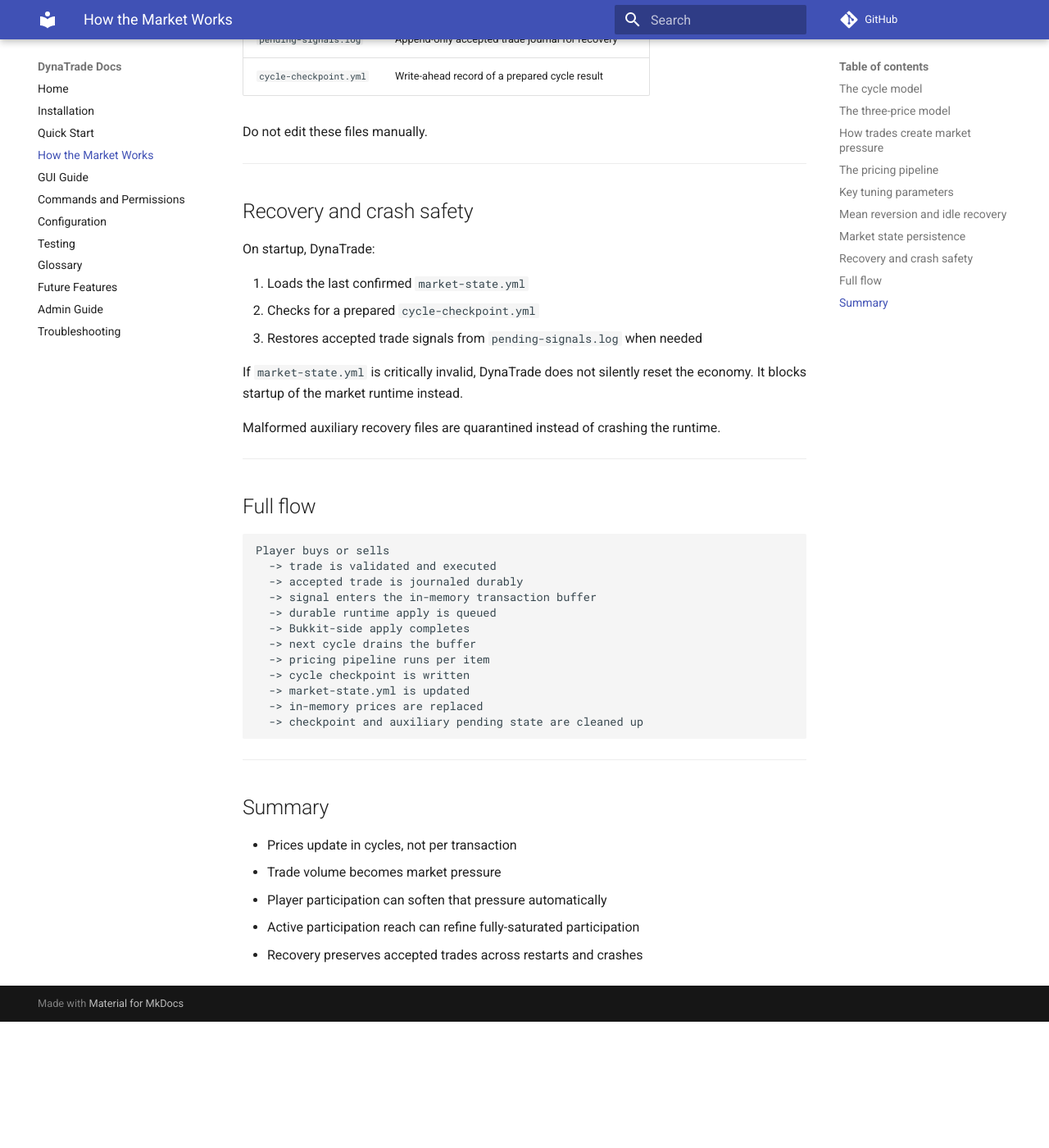
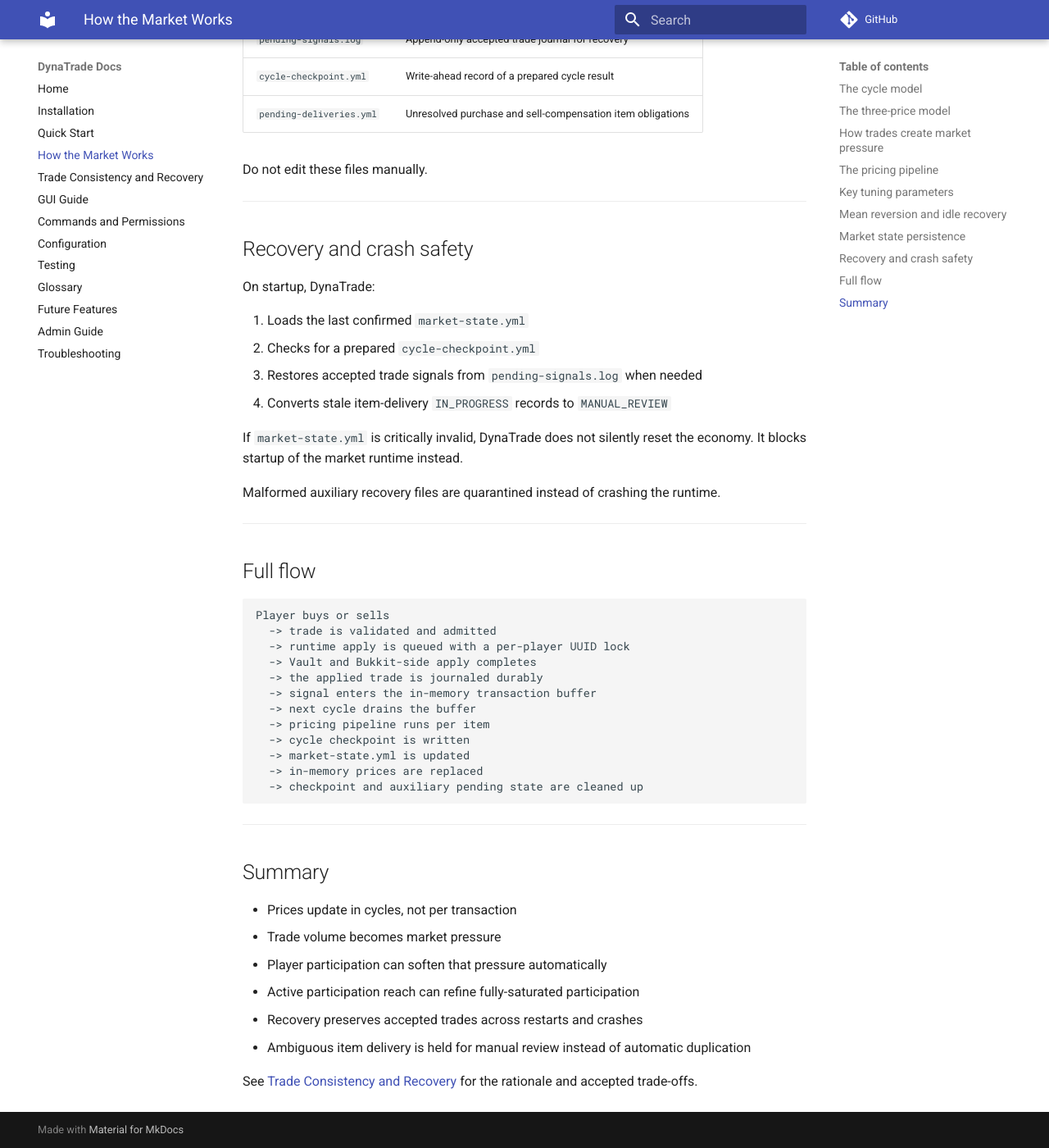
Before and after one commit to jeanmattcs/dynatrade-docs, an MkDocs documentation site: the page built from docs/How-the-Market-Works.md, in a window 1280 px wide and 1400 px high, scrolled down 4100 px. Shown: the whole window at 82% size. Built offline with MkDocs 1.6.1 and Material for MkDocs 9.7.7, drawn with Linux system fonts in a browser that asks for light colours; comment, search, counter and statistics services are not loaded; before the commit the page ends 5346 px from its top, so only the background shows below that.

Commit message:
docs(architecture): explain trade consistency and recovery
Problem:
Public architecture pages still showed journal and transaction-buffer publication before Bukkit/Vault apply, and they did not explain the pending delivery state machine.

Why it matters:
Operators and reviewers could reason from an obsolete crash model and assume automatic retry was safe for ambiguous deliveries.

What changed:
- Added a public Trade Consistency and Recovery decision page.
- Documented apply-before-signal ordering and its accepted market under-count trade-off.
- Documented pending delivery states, partial delivery, compensation, item policy, locks, capacity, and residual risks.
- Updated the market-flow page, home page, glossary, sidebar, and MkDocs navigation.

Validation:
- Verified all MkDocs navigation targets exist.
- Verified active public docs contain no old journal-before-apply pipeline.
- Ran git diff --check successfully.

````diff
--- a/docs/How-the-Market-Works.md
+++ b/docs/How-the-Market-Works.md
@@ -139,6 +139,7 @@ After every cycle, DynaTrade writes state to disk:
 | `pending-signals.yml` | Snapshot of accepted but not yet processed signals |
 | `pending-signals.log` | Append-only accepted trade journal for recovery |
 | `cycle-checkpoint.yml` | Write-ahead record of a prepared cycle result |
+| `pending-deliveries.yml` | Unresolved purchase and sell-compensation item obligations |
 
 Do not edit these files manually.
 
@@ -151,6 +152,7 @@ On startup, DynaTrade:
 1. Loads the last confirmed `market-state.yml`
 2. Checks for a prepared `cycle-checkpoint.yml`
 3. Restores accepted trade signals from `pending-signals.log` when needed
+4. Converts stale item-delivery `IN_PROGRESS` records to `MANUAL_REVIEW`
 
 If `market-state.yml` is critically invalid, DynaTrade does not silently reset the economy. It blocks startup of the market runtime instead.
 
@@ -162,11 +164,11 @@ Malformed auxiliary recovery files are quarantined instead of crashing the runti
 
 ```text
 Player buys or sells
-  -> trade is validated and executed
-  -> accepted trade is journaled durably
+  -> trade is validated and admitted
+  -> runtime apply is queued with a per-player UUID lock
+  -> Vault and Bukkit-side apply completes
+  -> the applied trade is journaled durably
   -> signal enters the in-memory transaction buffer
-  -> durable runtime apply is queued
-  -> Bukkit-side apply completes
   -> next cycle drains the buffer
   -> pricing pipeline runs per item
   -> cycle checkpoint is written
@@ -184,3 +186,6 @@ Player buys or sells
 - Player participation can soften that pressure automatically
 - Active participation reach can refine fully-saturated participation
 - Recovery preserves accepted trades across restarts and crashes
+- Ambiguous item delivery is held for manual review instead of automatic duplication
+
+See [Trade Consistency and Recovery](Trade-Consistency-and-Recovery.md) for the rationale and accepted trade-offs.
--- a/mkdocs.yml
+++ b/mkdocs.yml
@@ -9,6 +9,7 @@ nav:
   - Installation: Installation.md
   - Quick Start: Quick-Start.md
   - How the Market Works: How-the-Market-Works.md
+  - Trade Consistency and Recovery: Trade-Consistency-and-Recovery.md
   - GUI Guide: GUI-Guide.md
   - Commands and Permissions: Commands-and-Permissions.md
   - Configuration: Configuration.md
````
Also changed, not shown: docs/Glossary.md (+20 -2 lines), docs/Trade-Consistency-and-Recovery.md (added, +95 -0 lines), docs/_Sidebar.md (+1 -0 lines), docs/index.md (+7 -2 lines).
